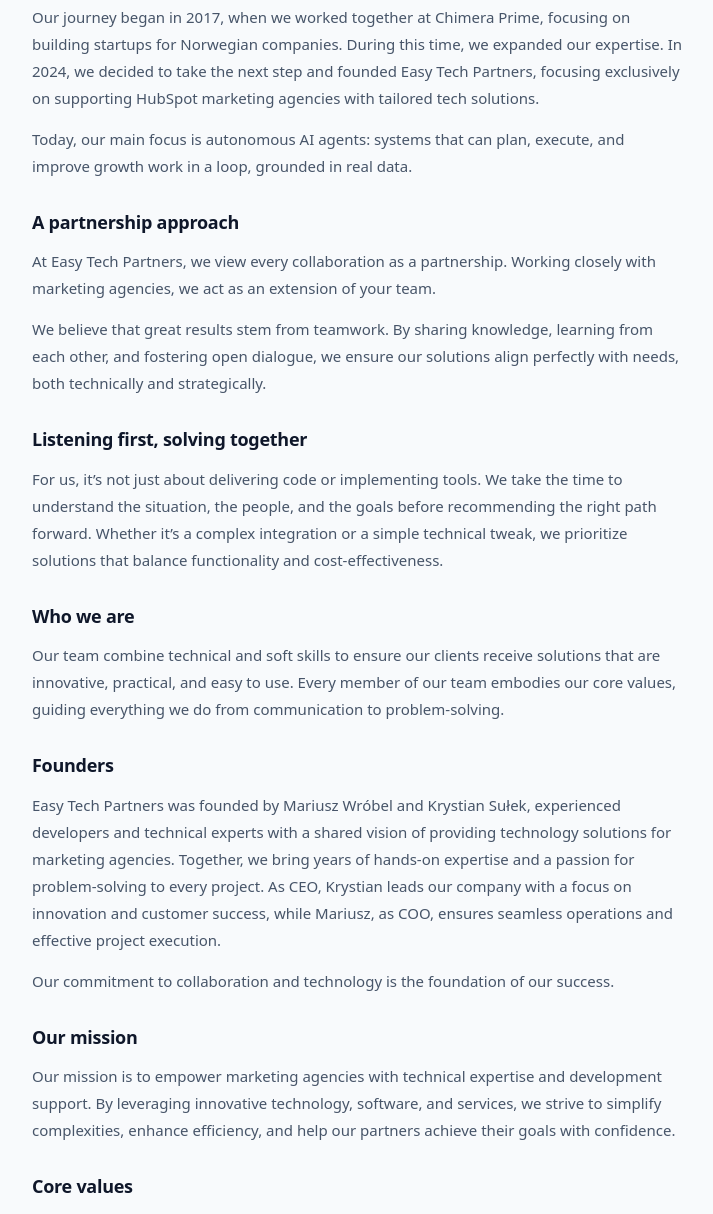
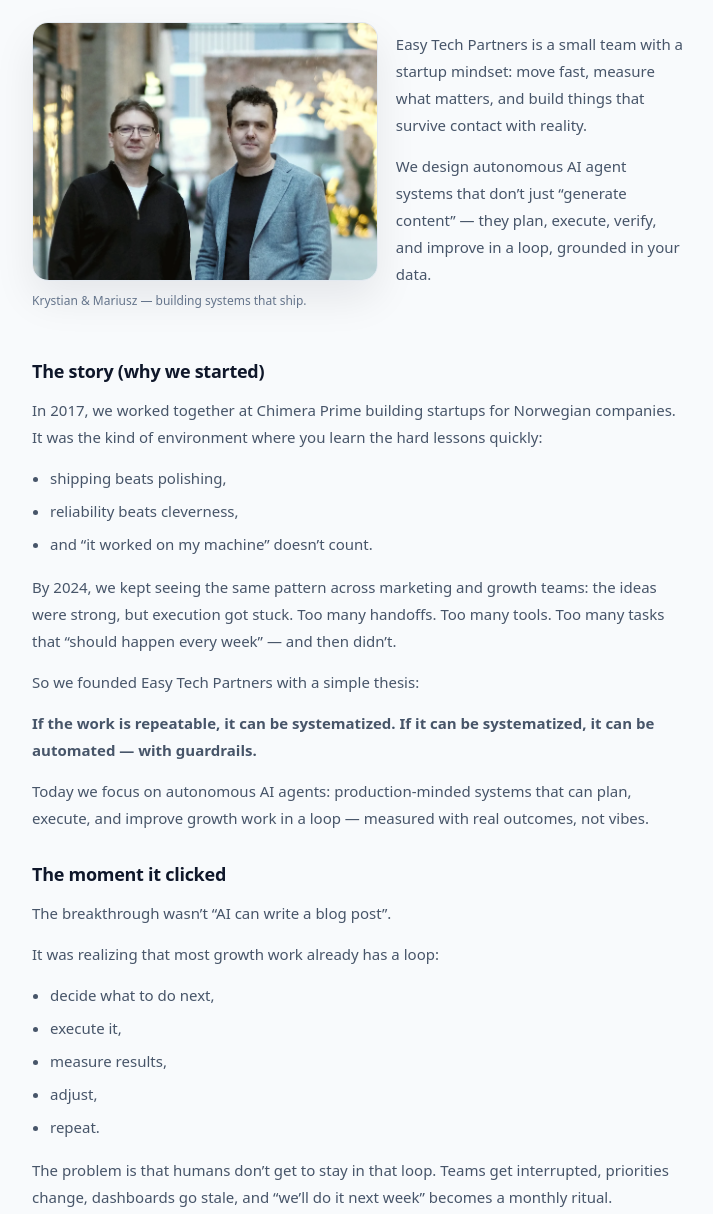
Before and after one commit to etp-krystian/sisivo-com, an Eleventy site: page src/about-us.md in a window 1280 px wide. Shown: the part 297-1511 px from the top of the page, without its empty margins (68-781 px from the left). Built offline with nearby package versions, Linux system fonts and the light colour scheme; Eleventy itself is replaced by a stand-in of ours; files that its build step writes are made by us from their sources.

Commit message:
Improve About page

```diff
--- a/src/_includes/base.njk
+++ b/src/_includes/base.njk
@@ -517,6 +517,43 @@
         margin: 0 0 14px;
       }
 
+      .prose figure {
+        margin: 18px 0 18px;
+      }
+
+      .prose img {
+        max-width: 100%;
+        height: auto;
+        display: block;
+        border-radius: var(--radius);
+        border: 1px solid rgba(226, 232, 240, 0.95);
+        box-shadow: 0 18px 40px rgba(2, 6, 23, 0.08);
+        background: rgba(255, 255, 255, 0.9);
+      }
+
+      .prose figcaption {
+        margin-top: 10px;
+        color: var(--muted-soft);
+        font-size: 12px;
+        line-height: 1.6;
+      }
+
+      .about-split {
+        display: grid;
+        grid-template-columns: minmax(0, 1fr);
+        gap: 18px;
+        align-items: start;
+        margin: 0 0 18px;
+      }
+
+      .about-photo {
+        margin: 0;
+      }
+
+      .about-intro p {
+        margin: 0 0 14px;
+      }
+
       .prose ul {
         margin: 0 0 16px;
         padding-left: 18px;
@@ -1019,6 +1056,18 @@
         display: block;
       }
 
+      @media (min-width: 860px) {
+        .about-split {
+          grid-template-columns: minmax(0, 1.2fr) minmax(0, 1fr);
+          align-items: center;
+        }
+
+        .about-photo img {
+          aspect-ratio: 4 / 3;
+          object-fit: cover;
+        }
+      }
+
       @media (max-width: 980px) {
         .services-grid {
           grid-template-columns: repeat(2, minmax(0, 1fr));
--- a/src/about-us.md
+++ b/src/about-us.md
@@ -4,27 +4,82 @@ title: About Easy Tech Partners
 description: We build production‑minded autonomous AI agent systems — with clear communication and measurable outcomes.
 ---
 
-Our journey began in 2017, when we worked together at Chimera Prime, focusing on building startups for Norwegian companies. During this time, we expanded our expertise. In 2024, we decided to take the next step and founded Easy Tech Partners, focusing exclusively on supporting HubSpot marketing agencies with tailored tech solutions.
+<div class="about-split">
+  <figure class="about-photo">
+    <img
+      src="/images/krystian-mariusz.webp"
+      alt="Krystian Sułek and Mariusz Wróbel"
+      width="1200"
+      height="800"
+      loading="eager"
+      decoding="async"
+      fetchpriority="high"
+    />
+    <figcaption>Krystian & Mariusz — building systems that ship.</figcaption>
+  </figure>
+  <div class="about-intro">
+    <p>
+      Easy Tech Partners is a small team with a startup mindset: move fast, measure what matters, and build things that survive contact with reality.
+    </p>
+    <p>
+      We design autonomous AI agent systems that don’t just “generate content” — they plan, execute, verify, and improve in a loop, grounded in your data.
+    </p>
+  </div>
+</div>
 
-Today, our main focus is autonomous AI agents: systems that can plan, execute, and improve growth work in a loop, grounded in real data.
+## The story (why we started)
 
-## A partnership approach
+In 2017, we worked together at Chimera Prime building startups for Norwegian companies. It was the kind of environment where you learn the hard lessons quickly:
 
-At Easy Tech Partners, we view every collaboration as a partnership. Working closely with marketing agencies, we act as an extension of your team.
+- shipping beats polishing,
+- reliability beats cleverness,
+- and “it worked on my machine” doesn’t count.
 
-We believe that great results stem from teamwork. By sharing knowledge, learning from each other, and fostering open dialogue, we ensure our solutions align perfectly with needs, both technically and strategically.
+By 2024, we kept seeing the same pattern across marketing and growth teams: the ideas were strong, but execution got stuck. Too many handoffs. Too many tools. Too many tasks that “should happen every week” — and then didn’t.
 
-## Listening first, solving together
+So we founded Easy Tech Partners with a simple thesis:
 
-For us, it’s not just about delivering code or implementing tools. We take the time to understand the situation, the people, and the goals before recommending the right path forward. Whether it’s a complex integration or a simple technical tweak, we prioritize solutions that balance functionality and cost‑effectiveness.
+**If the work is repeatable, it can be systematized. If it can be systematized, it can be automated — with guardrails.**
 
-## Who we are
+Today we focus on autonomous AI agents: production‑minded systems that can plan, execute, and improve growth work in a loop — measured with real outcomes, not vibes.
 
-Our team combine technical and soft skills to ensure our clients receive solutions that are innovative, practical, and easy to use. Every member of our team embodies our core values, guiding everything we do from communication to problem‑solving.
+## The moment it clicked
+
+The breakthrough wasn’t “AI can write a blog post”.
+
+It was realizing that most growth work already has a loop:
+
+- decide what to do next,
+- execute it,
+- measure results,
+- adjust,
+- repeat.
+
+The problem is that humans don’t get to stay in that loop. Teams get interrupted, priorities change, dashboards go stale, and “we’ll do it next week” becomes a monthly ritual.
+
+So we build agents that *stay* in the loop — not as a replacement for a team, but as a reliable system that keeps momentum between meetings.
+
+## How we work (what it feels like to partner with us)
+
+Think of us as your technical co‑founders for a very specific mission: turning recurring growth work into a dependable system.
+
+- **We start with outcomes.** What should change in 30–60 days? What’s measurable?
+- **We map the loop.** Inputs → steps → checks → outputs → measurement.
+- **We add guardrails.** Human approval where it matters, audit trails, and “stop” conditions.
+- **We ship small, then compound.** First working version fast; then we iterate weekly.
+
+## What we believe (startup rules that keep us honest)
+
+- **Clarity wins** — if we can’t explain it simply, it’s not ready.
+- **Guardrails over heroics** — production is about systems, not late nights.
+- **Measure → learn → iterate** — we ship, instrument, and improve.
+- **Own the outcome** — we don’t disappear after delivery.
 
 ## Founders
 
-Easy Tech Partners was founded by Mariusz Wróbel and Krystian Sułek, experienced developers and technical experts with a shared vision of providing technology solutions for marketing agencies. Together, we bring years of hands‑on expertise and a passion for problem‑solving to every project. As CEO, Krystian leads our company with a focus on innovation and customer success, while Mariusz, as COO, ensures seamless operations and effective project execution.
+Easy Tech Partners was founded by Mariusz Wróbel and Krystian Sułek — builders who care as much about execution as they do about ideas.
+
+Krystian (CEO) leads product direction and client success with a focus on clarity, speed, and measurable impact. Mariusz (COO) drives operational excellence: the calm, systematic force that turns prototypes into production systems.
 
 Our commitment to collaboration and technology is the foundation of our success.
 
```
Also changed, not shown: 13 other files.
